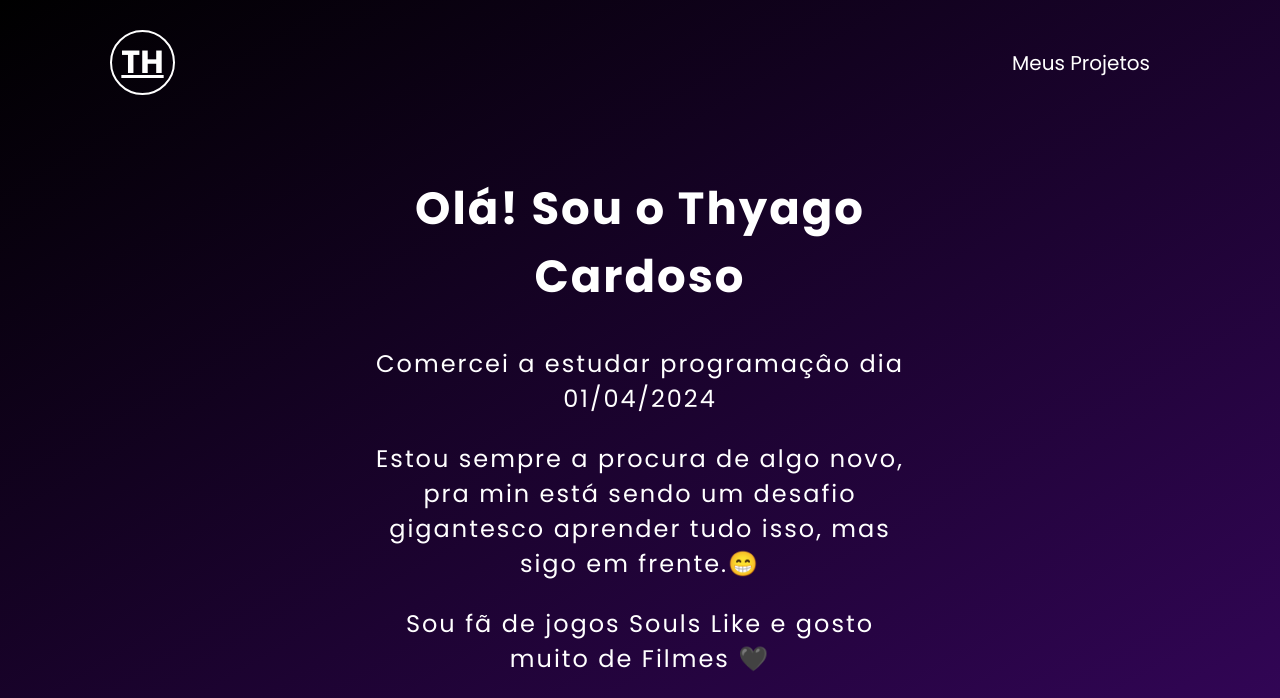
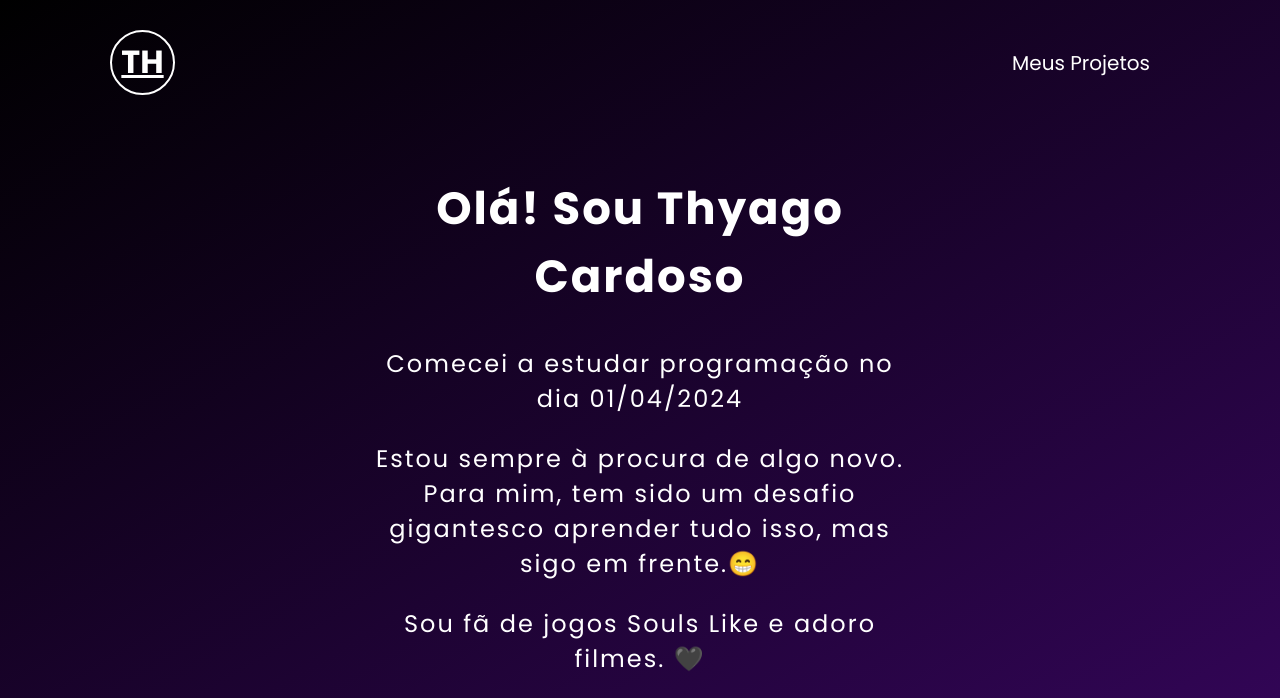
Before and after one commit to ThyagoCPG1337/Portifolio-atualizado, a plain HTML site: page index.html in a window 1280 px wide. Shown: the top 698 px of the page. Drawn offline with nearby package versions, Linux system fonts and the light colour scheme.

Commit message:
Troca da descrição da pagina

```diff
--- a/index.html
+++ b/index.html
@@ -41,11 +41,10 @@
     </header>
     <section class="home">
         <div class="informacoes">
-            <h1>Olá! Sou o Thyago Cardoso</h1>
-            <p>Comercei a estudar programaçâo dia 01/04/2024</p>
-            <p>Estou sempre a procura de algo novo, pra min está sendo um desafio gigantesco aprender tudo isso, mas
-                sigo em frente.😁</p>
-            <p>Sou fã de jogos Souls Like e gosto muito de Filmes 🖤</p>
+            <h1>Olá! Sou Thyago Cardoso</h1>
+            <p>Comecei a estudar programação no dia 01/04/2024</p>
+            <p>Estou sempre à procura de algo novo. Para mim, tem sido um desafio gigantesco aprender tudo isso, mas sigo em frente.😁</p>
+            <p>Sou fã de jogos Souls Like e adoro filmes. 🖤</p>
 
             <ul class="redes-sociais">
                 <li>
```
Also changed, not shown: 1 other file.
